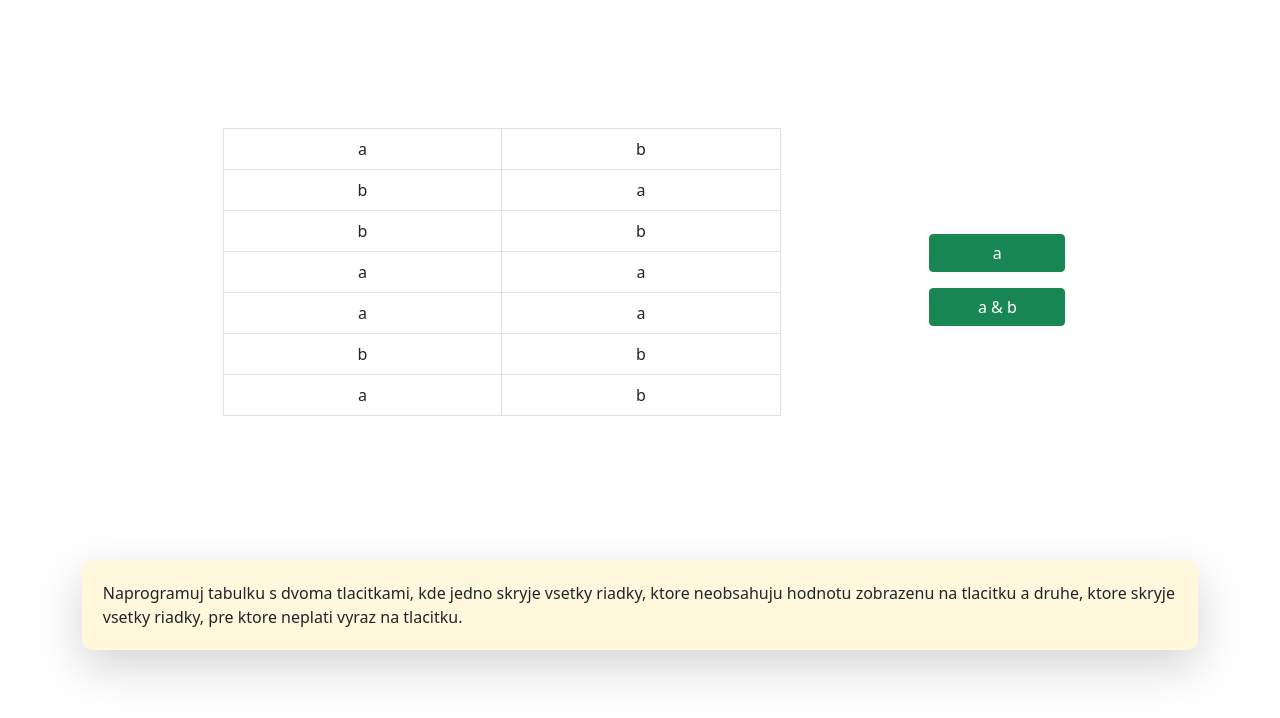
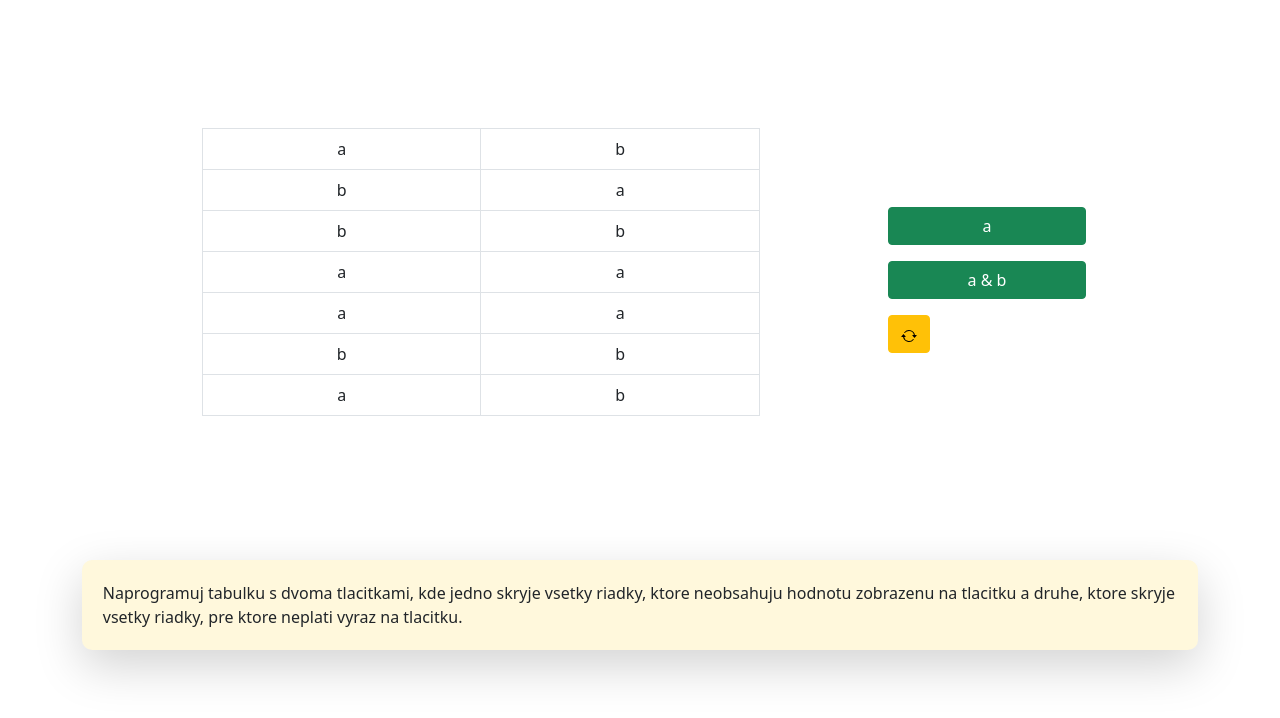
Before and after one commit to Martin-1182/test_html_javascript, a website: page index.html in a window 1280 px wide. Drawn offline with nearby package versions, Linux system fonts and the light colour scheme.

Commit message:
add refresh button

```diff
--- a/index.html
+++ b/index.html
@@ -51,8 +51,19 @@
 				<div class="">
 					<a href="#" id="single" class=" m-2 w-100 btn btn-success">a</a>
 					<a href="#" id="combo" class="m-2 w-100 btn btn-success">a & b</a>
+					<button type="button" class="m-2 w-30 btn btn-warning" onClick="window.location.reload()">
+						<svg xmlns="http://www.w3.org/2000/svg" width="16" height="16" fill="currentColor" class="bi bi-arrow-repeat"
+							viewBox="0 0 16 16">
+							<path
+								d="M11.534 7h3.932a.25.25 0 0 1 .192.41l-1.966 2.36a.25.25 0 0 1-.384 0l-1.966-2.36a.25.25 0 0 1 .192-.41zm-11 2h3.932a.25.25 0 0 0 .192-.41L2.692 6.23a.25.25 0 0 0-.384 0L.342 8.59A.25.25 0 0 0 .534 9z">
+							</path>
+							<path fill-rule="evenodd"
+								d="M8 3c-1.552 0-2.94.707-3.857 1.818a.5.5 0 1 1-.771-.636A6.002 6.002 0 0 1 13.917 7H12.9A5.002 5.002 0 0 0 8 3zM3.1 9a5.002 5.002 0 0 0 8.757 2.182.5.5 0 1 1 .771.636A6.002 6.002 0 0 1 2.083 9H3.1z">
+							</path>
+						</svg>
+						<span class="visually-hidden">Button</span>
+					</button>
 				</div>
-
 			</div>
 			<p class="assignment shadow-lg">
 				Naprogramuj tabulku s dvoma tlacitkami, kde jedno skryje vsetky
```
Also changed, not shown: js/app.js (+8 -2 lines), package.json (added, +22 -0 lines), 1 other file.
